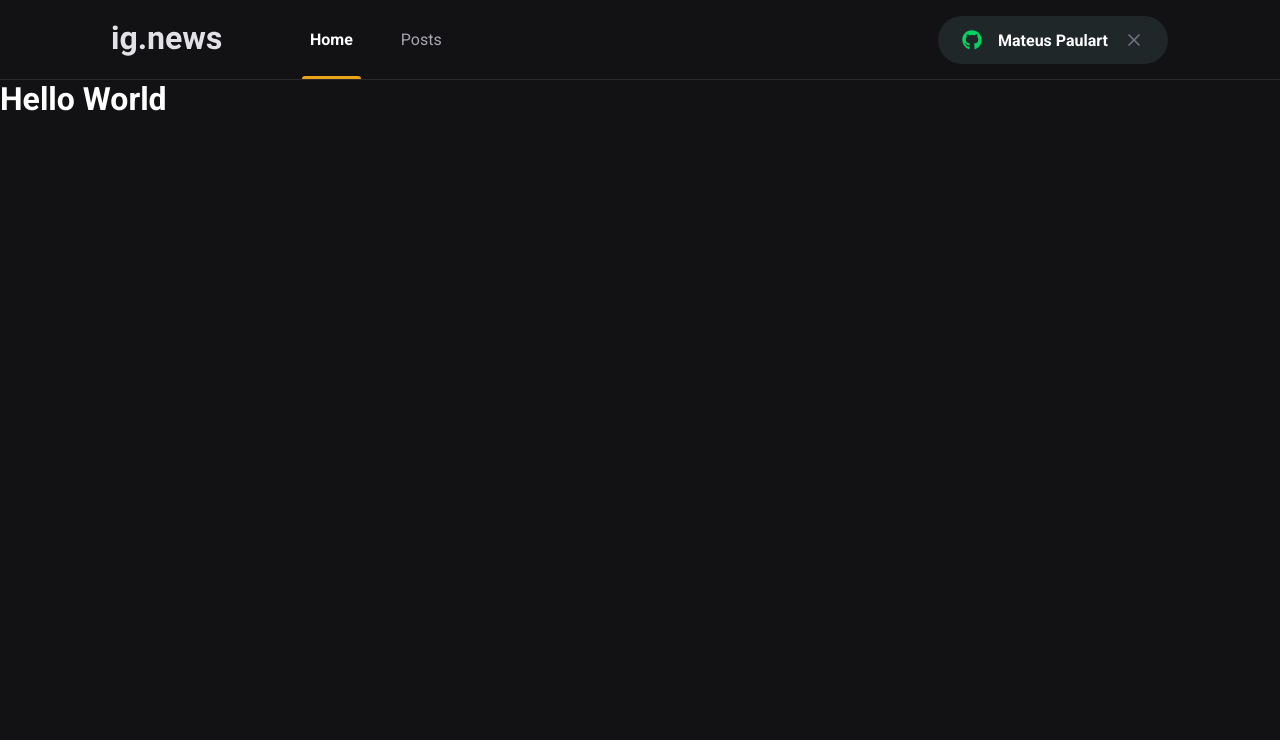
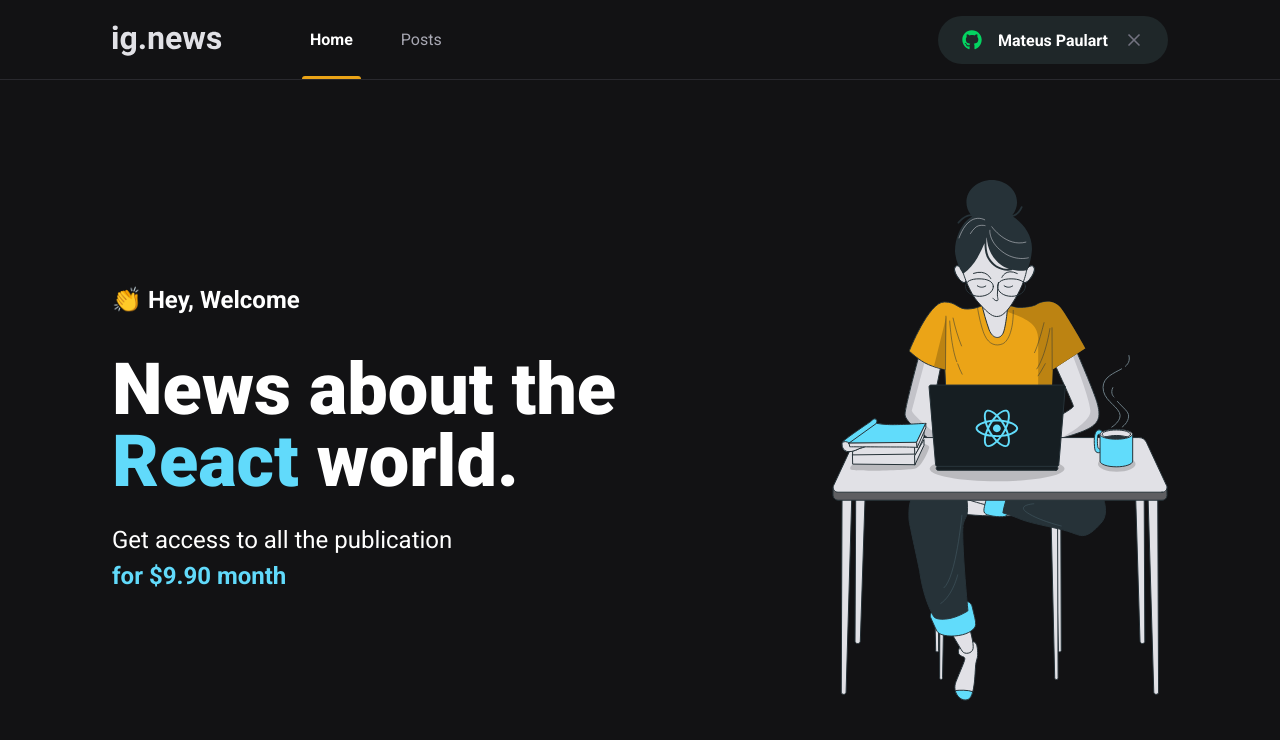
Before and after one commit to Mateusp23/ignews, a Next.js app: page / in a window 1280 px wide. Shown: the top 740 px of the page. Built offline with nearby package versions, Linux system fonts and the light colour scheme.

Commit message:
criando pagina home estilizada

```diff
--- /dev/null
+++ b/src/pages/home.module.scss
@@ -0,0 +1,41 @@
+.contentContainer {
+  max-width: 1120px;
+  margin: 0 auto;
+  padding: 0 2rem;
+  height: calc(100vh - 5rem);
+
+  display: flex;
+  align-items: center;
+  justify-content: space-between;
+}
+
+.hero {
+  max-width: 600px;
+
+  > span { // estilizara apenas o primeiro span
+    font-size: 1.5rem;
+    font-weight: bold;
+  }
+
+  h1 {
+    font-size: 4.5rem;
+    line-height: 4.5rem;
+    font-weight: 900;
+    margin-top: 2.5rem;
+
+    span {
+      color: var(--cyan-500);
+    }
+  }
+
+  p {
+    font-size: 1.5rem;
+    line-height: 2.25rem;
+    margin-top: 1.5rem;
+
+    span {
+      color: var(--cyan-500);
+      font-weight: bold;
+    }
+  }
+}
--- a/src/pages/index.tsx
+++ b/src/pages/index.tsx
@@ -1,16 +1,26 @@
 import Head from 'next/head';
 
-import styles from '../styles/home.module.scss';
+import styles from './home.module.scss';
 
 export default function Home() {
   return (
     <>
       <Head>
-        <title>Início | ig.news</title>
+        <title>Home | ig.news</title>
       </Head>
-      <h1>
-        Hello World
-      </h1>
+
+      <main className={styles.contentContainer}>
+        <section className={styles.hero}>
+          <span>👏 Hey, Welcome</span>
+          <h1>News about the <span>React</span> world.</h1>
+          <p>
+            Get access to all the publication <br />
+            <span>for $9.90 month</span>
+          </p>
+        </section>
+
+        <img src="/images/avatar.svg" alt="Girl coding" />
+      </main>
     </>
   )
 }
```
